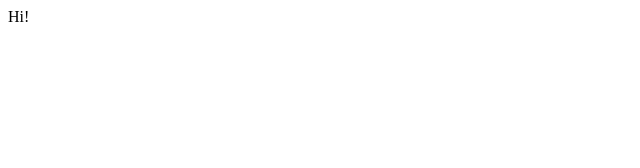
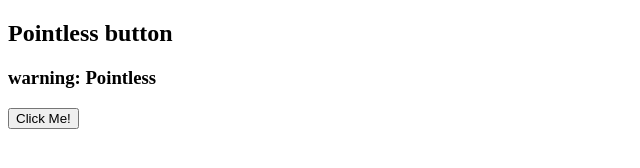
Before and after one commit to 29awells-maker/29awells-maker.github.io, a plain HTML site: page index.html in a window 1280 px wide. Shown: the whole page, without its empty margins (0-640 px from the left). Drawn offline with Linux system fonts and the light colour scheme.

Commit message:
Update index.html

```diff
--- a/index.html
+++ b/index.html
@@ -6,6 +6,8 @@
     <title>Pointless Website</title>
 </head>
 <body>
-    Hi!
+    <h2>Pointless button</h2>
+    <h3>warning: Pointless</h3>
+    <button>Click Me!</button>
 </body>
 </html>
```
